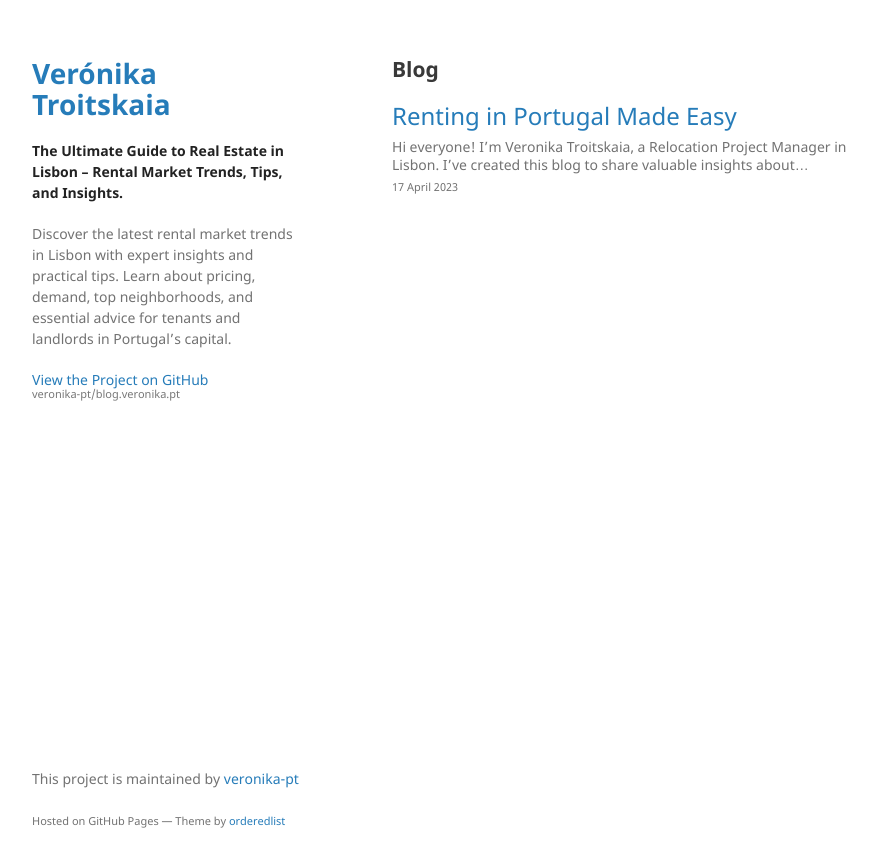
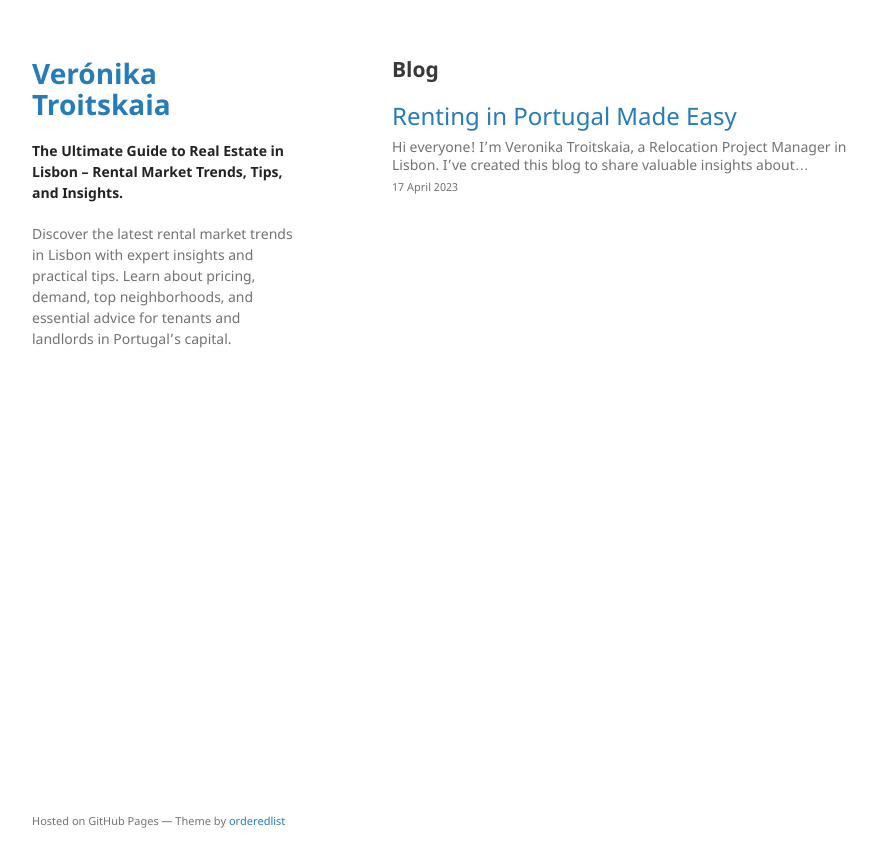
Before and after one commit to veronika-pt/blog.veronika.pt, a Jekyll site: the page built from index.html, in a window 1280 px wide. Shown: the top 867 px of the page, without its empty margins (178-1055 px from the left). Built offline with Jekyll 4.4.1, drawn with Linux system fonts in a browser that asks for light colours.

Commit message:
Delete irrelevant github stuff

```diff
--- a/_layouts/default.html
+++ b/_layouts/default.html
@@ -15,32 +15,17 @@
   <body>
     <div class="wrapper">
       <header>
-        <h1><a href="{{ "/" | absolute_url }}">{{ site.title | default: site.github.repository_name }}</a></h1>
+        <h1><a href="{{ "/" | absolute_url }}">{{ site.title }}</a></h1>
 
         {% if site.logo %}
           <img src="{{site.logo | relative_url}}" alt="Logo" />
         {% endif %}
 
-        <p><strong>{{ site.description | default: site.github.project_tagline }}</strong></p>
+        <p><strong>{{ site.description }}</strong></p>
         {% if site.long_description %}
         <p>{{ site.long_description }}</p>
         {% endif %}
 
-        {% if site.github.is_project_page %}
-        <p class="view"><a href="{{ site.github.repository_url }}">View the Project on GitHub <small>{{ site.github.repository_nwo }}</small></a></p>
-        {% endif %}
-
-        {% if site.github.is_user_page %}
-        <p class="view"><a href="{{ site.github.owner_url }}">View My GitHub Profile</a></p>
-        {% endif %}
-
-        {% if site.show_downloads %}
-        <ul class="downloads">
-          <li><a href="{{ site.github.zip_url }}">Download <strong>ZIP File</strong></a></li>
-          <li><a href="{{ site.github.tar_url }}">Download <strong>TAR Ball</strong></a></li>
-          <li><a href="{{ site.github.repository_url }}">View On <strong>GitHub</strong></a></li>
-        </ul>
-        {% endif %}
       </header>
       <section>
 
@@ -48,9 +33,6 @@
 
       </section>
       <footer>
-        {% if site.github.is_project_page %}
-        <p>This project is maintained by <a href="{{ site.github.owner_url }}">{{ site.github.owner_name }}</a></p>
-        {% endif %}
         <p><small>Hosted on GitHub Pages &mdash; Theme by <a href="https://github.com/orderedlist">orderedlist</a></small></p>
       </footer>
     </div>
```
